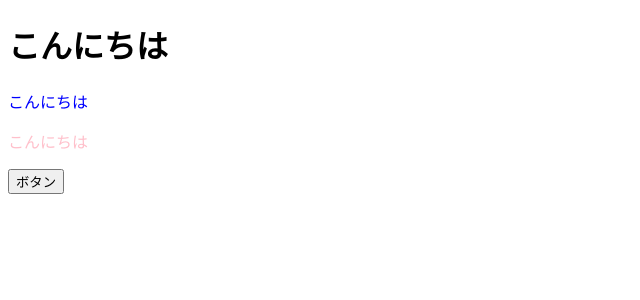
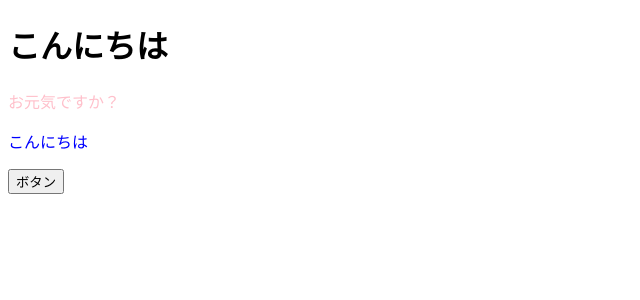
Before and after one commit to westtail/React_study_repository, a React (Create React App) app in the folder reactApp/react-sample/: page / in a window 1280 px wide. Shown: the top 300 px of the page, without its empty margins (0-640 px from the left). Built offline with nearby package versions, Linux system fonts and the light colour scheme.

Commit message:
コンポーネントとpropの対応

```diff
--- a/reactApp/react-sample/src/App.jsx
+++ b/reactApp/react-sample/src/App.jsx
@@ -1,21 +1,15 @@
+import { ColoredMessage } from "./components/ColoredMessage";
+
 export const App = () => {
     const onClickButton = () => {
         alert();
     };
 
-    const contentStyle = {
-        color: "blue",
-        fontsize: "20px"
-    }
-    const contentPinkStyle = {
-        color: "pink",
-        fontsize: "20px"
-    }
     return (
         <div>
             <h1>こんにちは</h1>
-            <p style={contentStyle}>こんにちは</p>
-            <p style={contentPinkStyle}>こんにちは</p>
+            <ColoredMessage color="pink" message="お元気ですか？"/>
+            <ColoredMessage color="blue" message="こんにちは"/>
             <button onClick={onClickButton}>ボタン</button>
         </div>
     );
--- /dev/null
+++ b/reactApp/react-sample/src/components/ColoredMessage.jsx
@@ -0,0 +1,9 @@
+export const ColoredMessage = (props) => {
+    console.log(props)
+    const contentStyle = {
+        color: props.color,
+        fontsize: "20px"
+    };
+
+    return <p style={contentStyle}> {props.message}</p>;
+};
```
